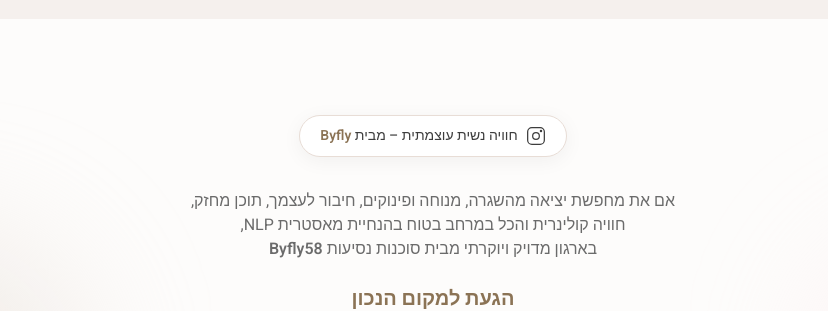
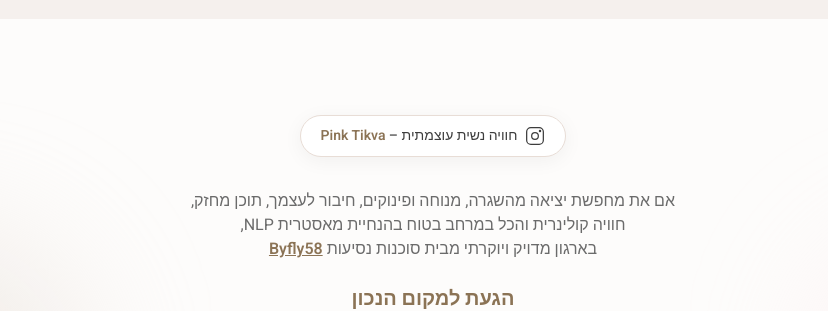
Before and after one commit to Idosegev23/retreatByfly, a Next.js app: page / in a window 1280 px wide. Shown: the part 1400-1711 px from the top of the page, without its empty margins (207-1035 px from the left). Built offline with nearby package versions, Linux system fonts and the light colour scheme.

Commit message:
קישורים: Pink Tikva + Byfly58 לאינסטגרם

```diff
--- a/src/components/sections/ByflySection.tsx
+++ b/src/components/sections/ByflySection.tsx
@@ -20,7 +20,7 @@
       </div>
 
       <div className="relative z-10 max-w-3xl mx-auto px-5 text-center">
-        {/* Byfly Badge */}
+        {/* Pink Tikva Badge */}
         <motion.div
           initial={{ opacity: 0, y: 20 }}
           animate={isInView ? { opacity: 1, y: 0 } : {}}
@@ -28,7 +28,7 @@
           className="mb-8"
         >
           <a
-            href="https://www.instagram.com/byfly58/"
+            href="https://www.instagram.com/pinktikva?igsh=MXViOHhuOGdqOHoxeQ=="
             target="_blank"
             rel="noopener noreferrer"
             className="inline-flex items-center gap-2 px-5 py-2.5 rounded-full transition-all hover:scale-105"
@@ -48,7 +48,7 @@
               className="text-sm font-medium"
               style={{ color: 'var(--text)' }}
             >
-              חוויה נשית עוצמתית – מבית <span style={{ color: 'var(--accent)', fontWeight: 600 }}>Byfly</span>
+              חוויה נשית עוצמתית – <span style={{ color: 'var(--accent)', fontWeight: 600 }}>Pink Tikva</span>
             </span>
           </a>
         </motion.div>
@@ -68,7 +68,16 @@
             <br className="hidden md:block" />
             חוויה קולינרית והכל במרחב בטוח בהנחיית מאסטרית NLP,
             <br className="hidden md:block" />
-            בארגון מדויק ויוקרתי מבית סוכנות נסיעות <span style={{ fontWeight: 600 }}>Byfly58</span>
+            בארגון מדויק ויוקרתי מבית סוכנות נסיעות{' '}
+            <a
+              href="https://www.instagram.com/byfly58/"
+              target="_blank"
+              rel="noopener noreferrer"
+              className="underline hover:opacity-80 transition-opacity"
+              style={{ fontWeight: 600, color: 'var(--accent)' }}
+            >
+              Byfly58
+            </a>
           </p>
 
           <p
```
